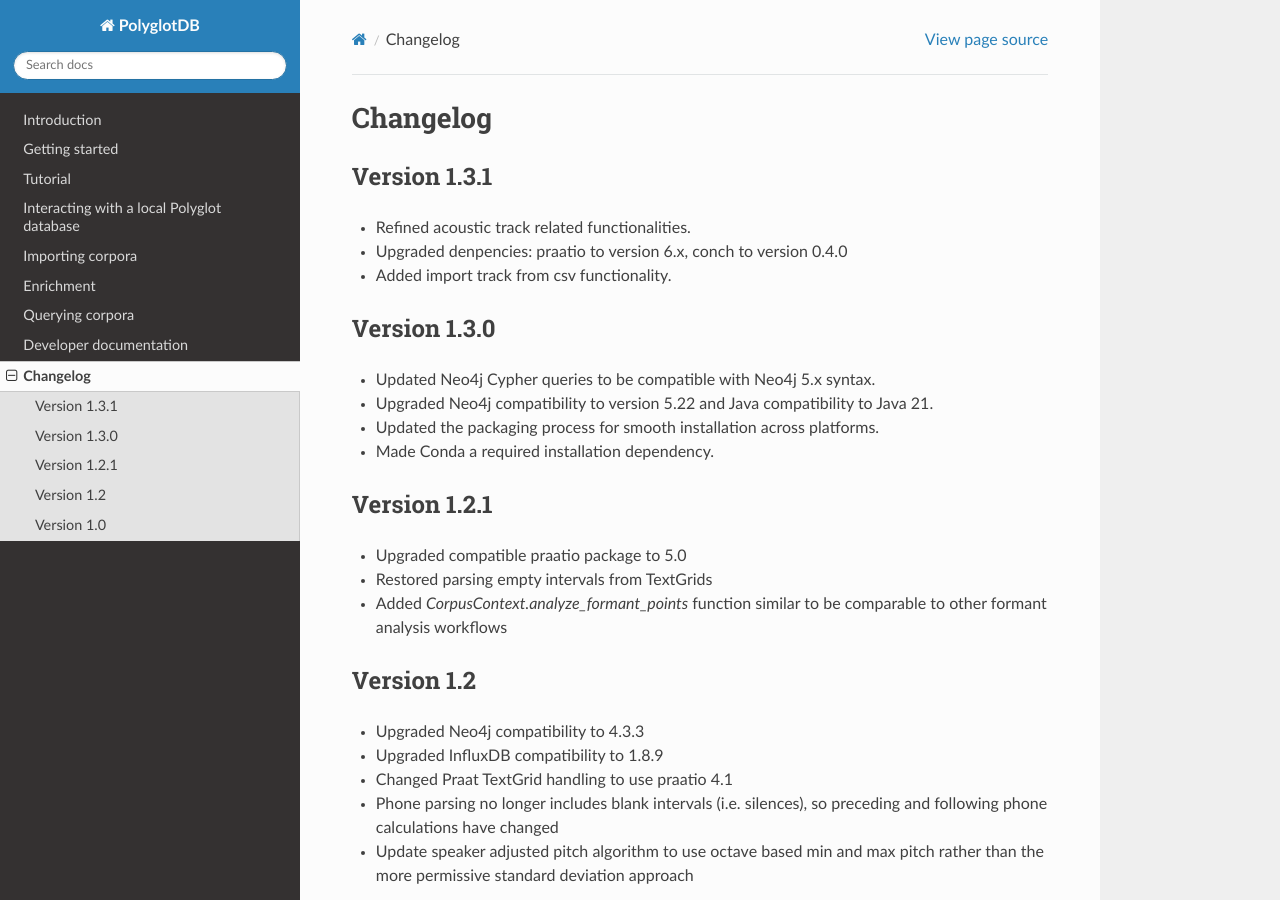
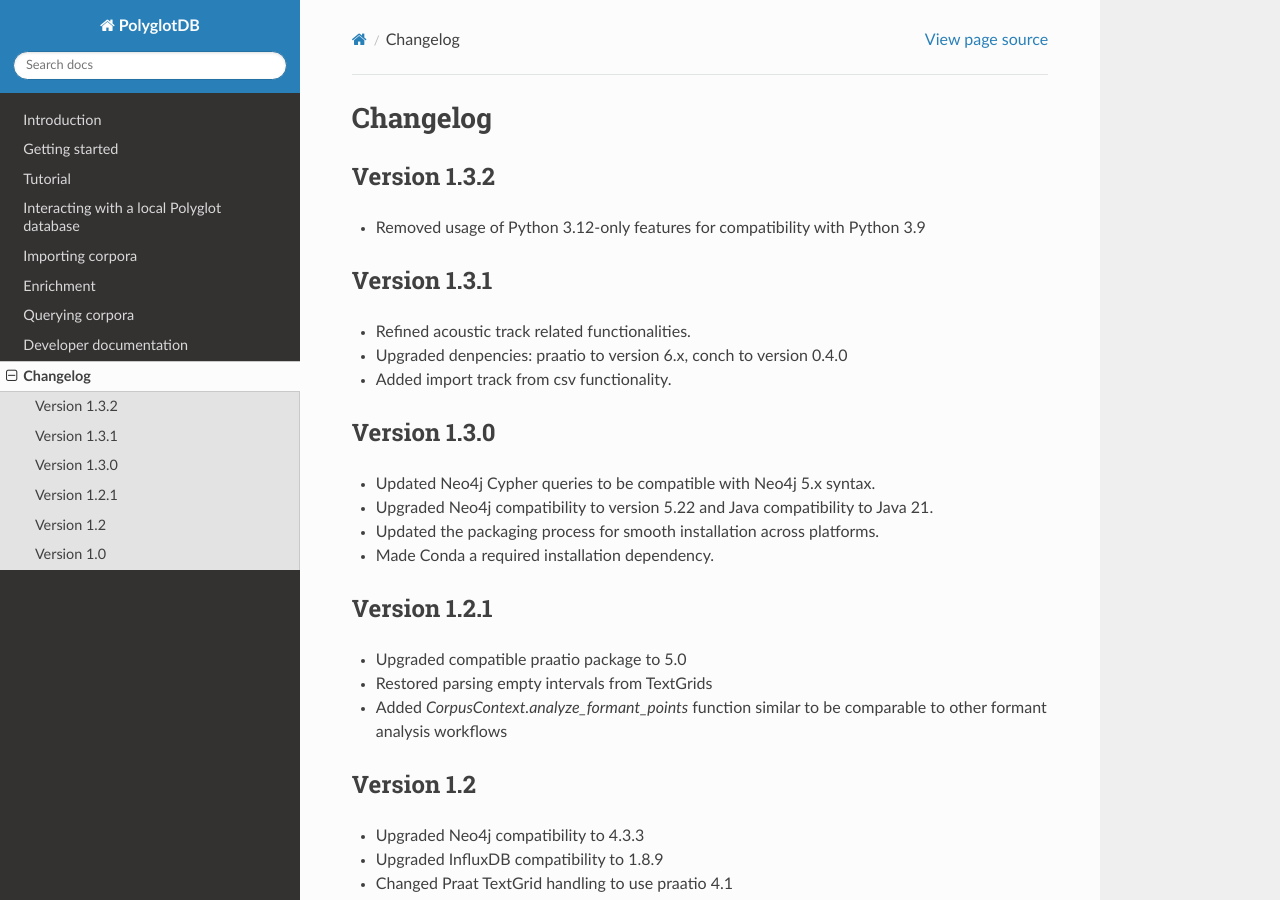
Before and after one commit to MontrealCorpusTools/PolyglotDB, a Sphinx documentation site: the page built from docs/source/changelog.rst, in a window 1280 px wide and 900 px high. Built offline with Sphinx 7.4.7 and the Read the Docs theme 3.1.0, drawn with Linux system fonts in a browser that asks for light colours; the version number could not be read and is left out.

Commit message:
Add v1.3.2 changelog

```diff
--- a/docs/source/changelog.rst
+++ b/docs/source/changelog.rst
@@ -2,6 +2,11 @@
 *********
 Changelog
 *********
+
+Version 1.3.2
+=============
+
+* Removed usage of Python 3.12-only features for compatibility with Python 3.9
 
 Version 1.3.1
 =============
--- a/docs/source/tutorial.rst
+++ b/docs/source/tutorial.rst
@@ -15,3 +15,4 @@ Contents:
    tutorial_query.rst
    tutorial_formants.rst
    tutorial_pitch.rst
+   tutorial_custom_script.rst
```
